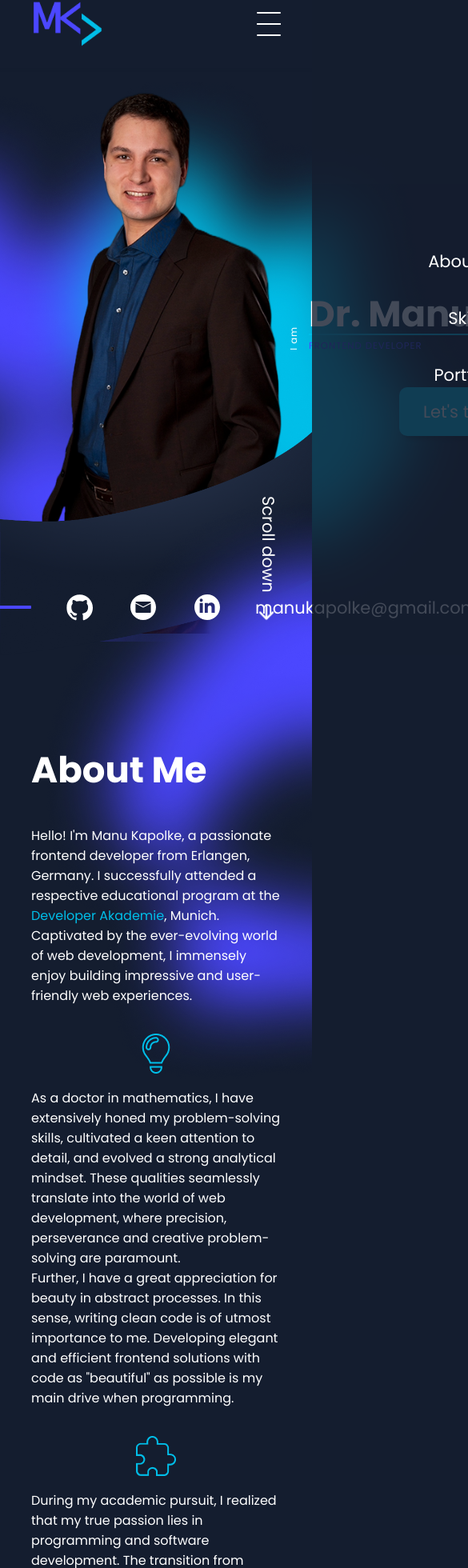
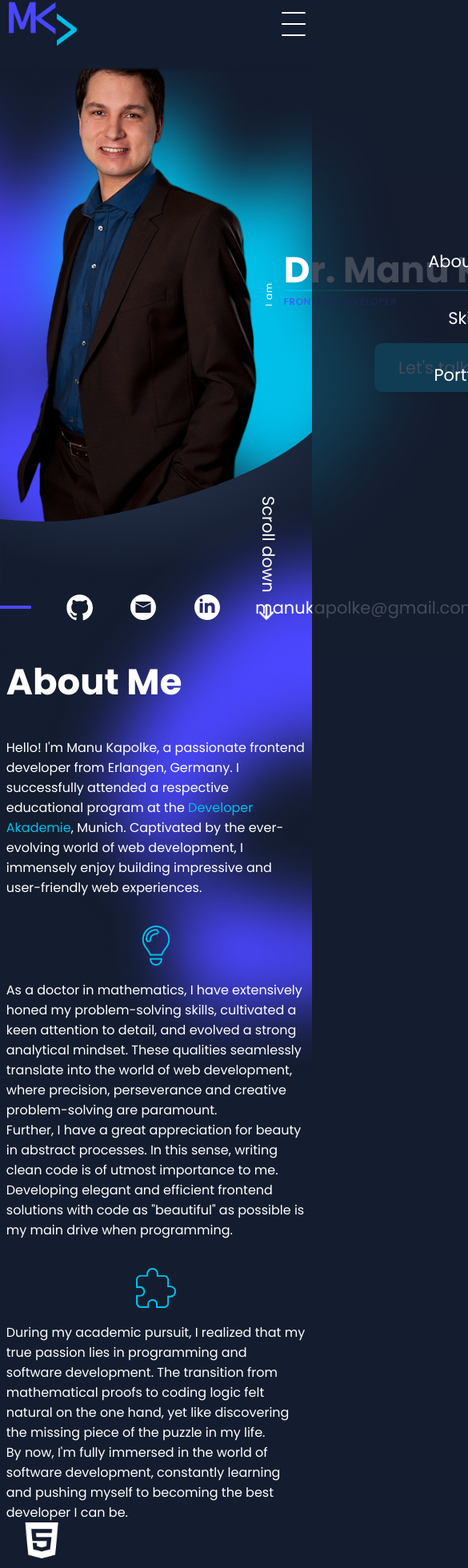
Before and after one commit to ManuKapolke/portfolio, an Angular app: page / in a window 390 px wide. Shown: the part 25-1985 px from the top of the page at 80% size, 585 px wide, since content can reach past the window. Built offline with nearby package versions, Linux system fonts and the light colour scheme.

Commit message:
started with responsive skills

```diff
--- a/src/app/header/header.component.scss
+++ b/src/app/header/header.component.scss
@@ -34,3 +34,20 @@
 .slide-in {
     left: 0 !important;
 }
+
+/*--------------------------------------------------
+Media Queries
+---------------------------------------------------*/
+@media (width < 900px) {
+    .desktop-only {
+        display: none !important;
+    }
+
+    .mobile-only {
+        display: flex !important;
+    }
+
+    #header {
+        padding: 0 var(--paddingLRMobile);
+    }
+}
--- a/src/app/skills/skills.component.scss
+++ b/src/app/skills/skills.component.scss
@@ -24,6 +24,7 @@
 
             span {
                 text-align: center;
+                font-size: 1rem;
             }
         }
     }
@@ -39,7 +40,7 @@
 
         .h-line-skills {
             position: absolute;
-            top: 60px;
+            top: 3vw;
             right: calc(-1 * var(--paddingLR));
             width: calc(var(--paddingLR) - var(--gapLineText));
         }
@@ -59,3 +60,45 @@
         z-index: 2;
     }
 }
+
+/*--------------------------------------------------
+Media Queries
+---------------------------------------------------*/
+@media (width < 900px) {
+    #skills {
+        .skills-icons-container {
+            // gap: 60px 100px;
+            // width: 45vw;
+
+            .skill-icon {
+                // width: 88px;
+                // height: 100px;
+                // gap: 10px;
+
+                img {
+                    height: 45px;
+                }
+
+                // span {
+                //     font-size: 1rem;
+                // }
+            }
+        }
+
+        .skills-text-container {
+            // width: 30vw;
+            // gap: 35px;
+
+            .h-line-skills {
+                // top: 3vw;
+                right: calc(-1 * var(--paddingLRMobile));
+                width: calc(var(--paddingLRMobile) - var(--gapLineText));
+            }
+
+            a {
+                // margin-top: 25px;
+                margin-right: 40px !important;
+            }
+        }
+    }
+}
--- a/src/styles.scss
+++ b/src/styles.scss
@@ -19,6 +19,7 @@ Variables
     --headerHeight: 110px;
     --footerHeight: 280px;
     --paddingLR: 10vw;
+    --paddingLRMobile: 2vw;
     --gapLineText: 40px;
     --transitionTime: 125ms;
 }
@@ -459,4 +460,8 @@ Media Queries
     .mobile-only {
         display: flex !important;
     }
+
+    section {
+        padding: 0 var(--paddingLRMobile);
+    }
 }
```
